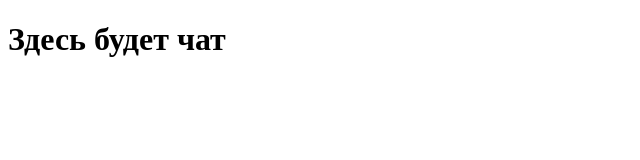
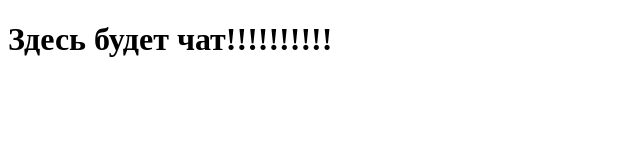
Before and after one commit to Andrey8122/chat, a website: page index.html in a window 1280 px wide. Shown: the whole page, without its empty margins (0-640 px from the left). Drawn offline with Linux system fonts and the light colour scheme.

Commit message:
+ livereload

```diff
--- a/index.html
+++ b/index.html
@@ -6,6 +6,6 @@
 	<title>Document</title>
 </head>
 <body>
-	<h1>Здесь будет чат</h1>
+	<h1>Здесь будет чат!!!!!!!!!!</h1>
 </body>
 </html>
--- a/package.json
+++ b/package.json
@@ -4,7 +4,7 @@
   "description": "Учебный проект",
   "main": "index.js",
   "scripts": {
-    "test": "echo \"Error: no test specified\" && exit 1"
+    "start": "node_modules/.bin/static-livereload --path ."
   },
   "repository": {
     "type": "git",
```
Also changed, not shown: readme.md.
